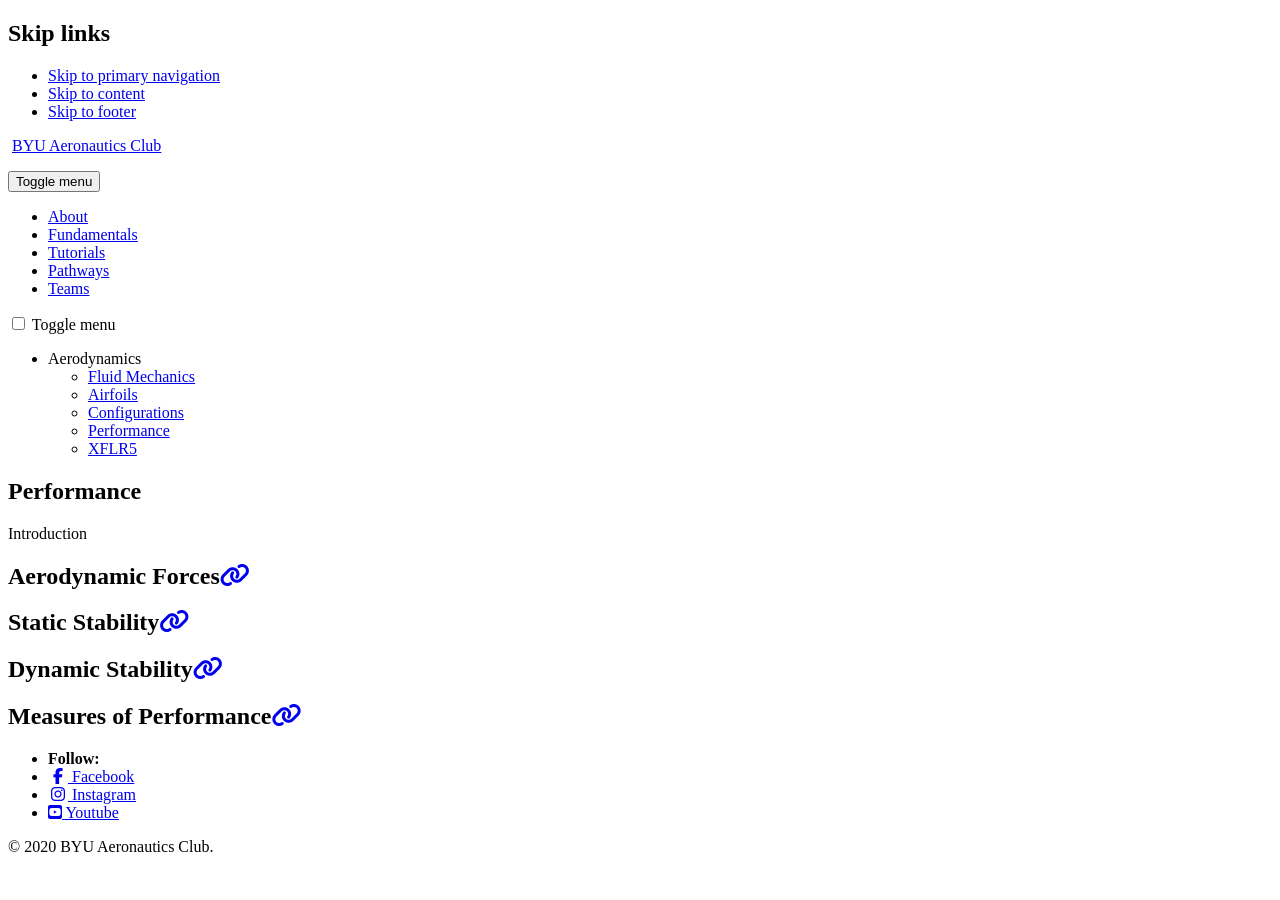
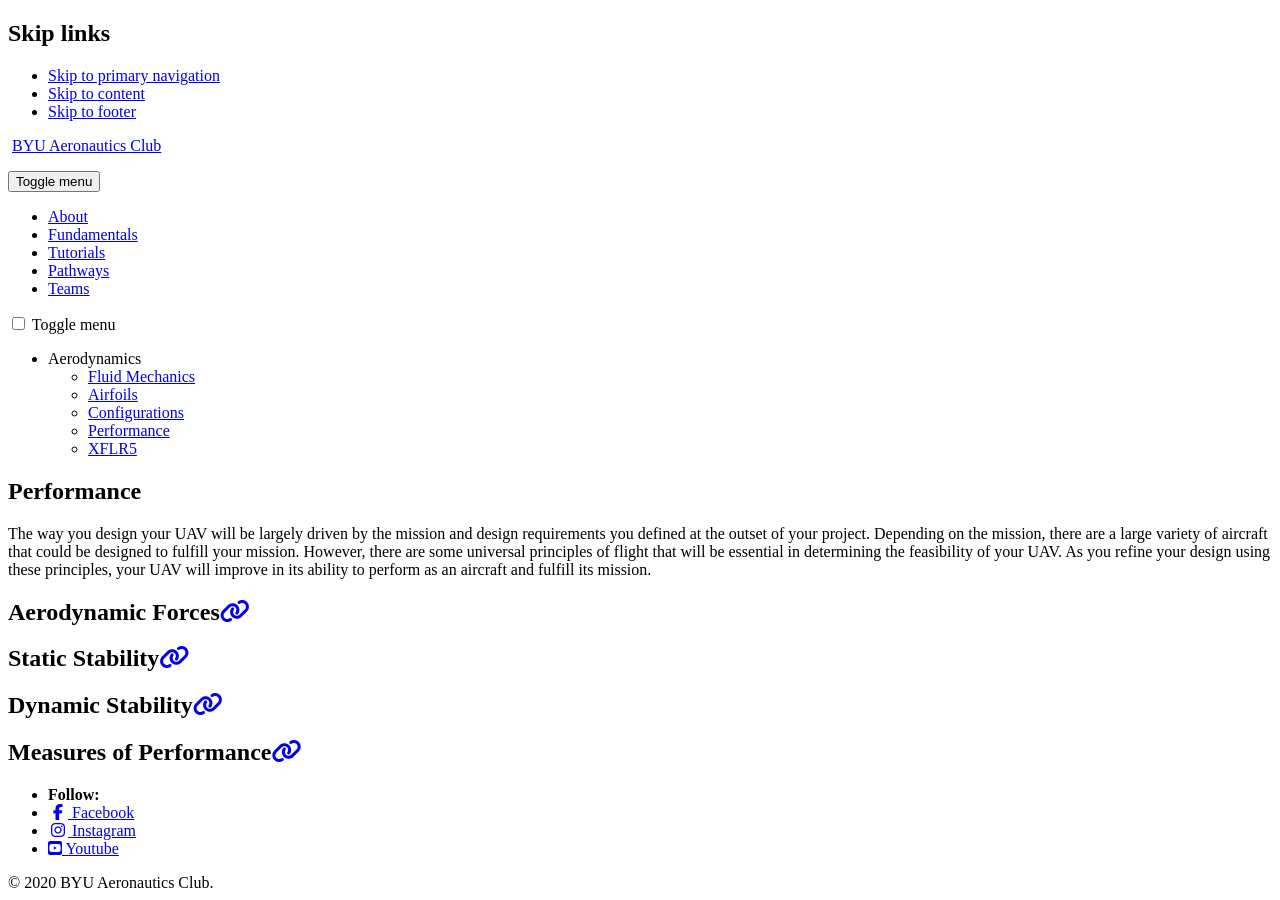
Before and after one commit to BYU-Aeronautics-Club/BYUAeronauticsClub.github.io, a Jekyll site: the page built from _pages/fundamentals/aerodynamics/performance.md, in a window 1280 px wide. Shown: the part 108-1008 px from the top of the page. Built offline with Jekyll 4.4.1, drawn with Linux system fonts in a browser that asks for light colours; cached includes are drawn as plain includes; nearby versions of some CDN libraries; before the commit the page ends 972 px from its top, so only the background shows below that.

Commit message:
Adding intro

```diff
--- a/_pages/fundamentals/aerodynamics/performance.md
+++ b/_pages/fundamentals/aerodynamics/performance.md
@@ -7,7 +7,7 @@ sidebar:
 
 ---
 
-Introduction
+The way you design your UAV will be largely driven by the mission and design requirements you defined at the outset of your project. Depending on the mission, there are a large variety of aircraft that could be designed to fulfill your mission. However, there are some universal principles of flight that will be essential in determining the feasibility of your UAV. As you refine your design using these principles, your UAV will improve in its ability to perform as an aircraft and fulfill its mission.
 
 ## Aerodynamic Forces
 
```
